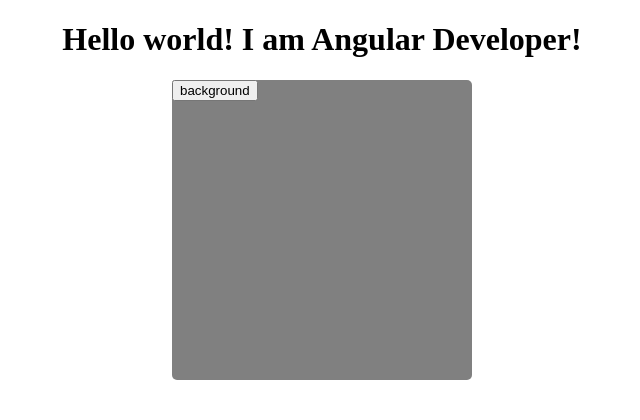
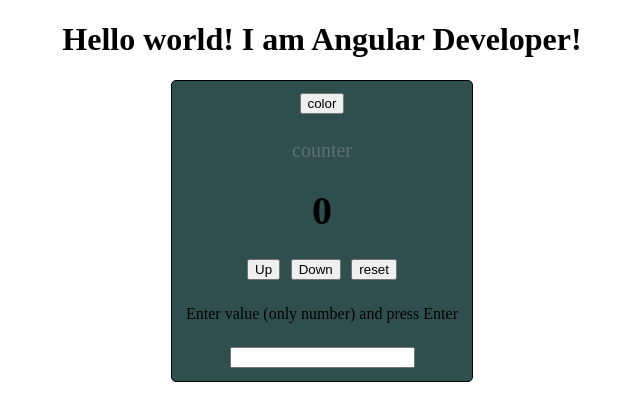
Before and after one commit to alx8437/angular-basics, an Angular app: page / in a window 1280 px wide. Shown: the top 420 px of the page, without its empty margins (318-958 px from the left). Built offline with nearby package versions, Linux system fonts and the light colour scheme.

Commit message:
add color in counter

```diff
--- a/src/app/Counter/counter.component.html
+++ b/src/app/Counter/counter.component.html
@@ -1,5 +1,8 @@
 
-<div class="wrapper">
+<div class="wrapper" [ngStyle]="{
+backgroundColor: color ? 'MediumSeaGreen' : 'DarkSlateGray'
+}">
+  <button (click)="color = !color">color</button>
   <div class="description">counter</div>
   <div class="value">{{value}}</div>
   <div class="wrapperButton">
--- a/src/app/Counter/counter.component.ts
+++ b/src/app/Counter/counter.component.ts
@@ -8,6 +8,7 @@ import {Component} from '@angular/core';
 
 export class CounterComponent {
   value = 0;
+  color = false;
 
   counterUp(): void {
     this.value += 1;
--- a/src/app/app.component.html
+++ b/src/app/app.component.html
@@ -1,4 +1,4 @@
 <div class="wrapper">
   <h1>{{title}}</h1>
-  <app-ngstyle></app-ngstyle>
+  <app-counter></app-counter>
 </div>
```
Also changed, not shown: src/app/app.component.css (line endings or trailing spaces).
